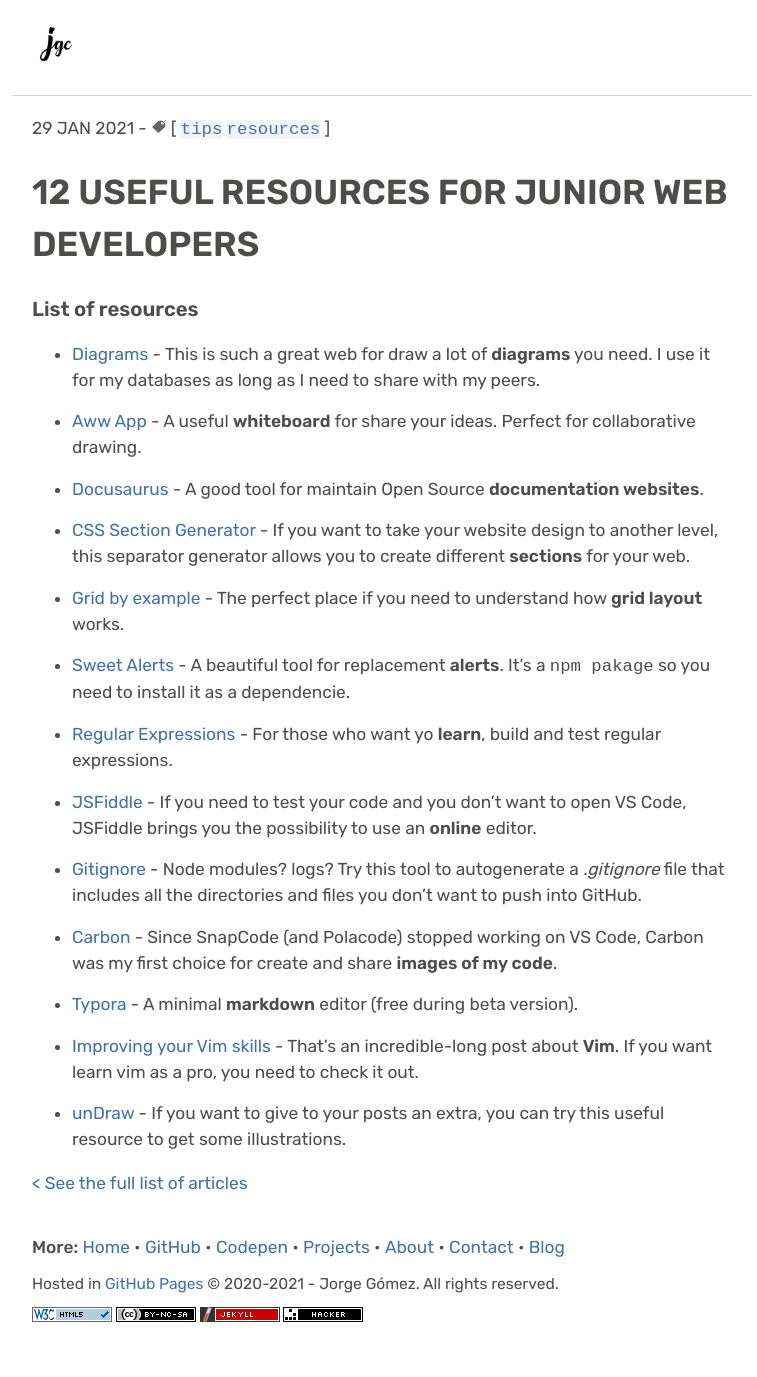
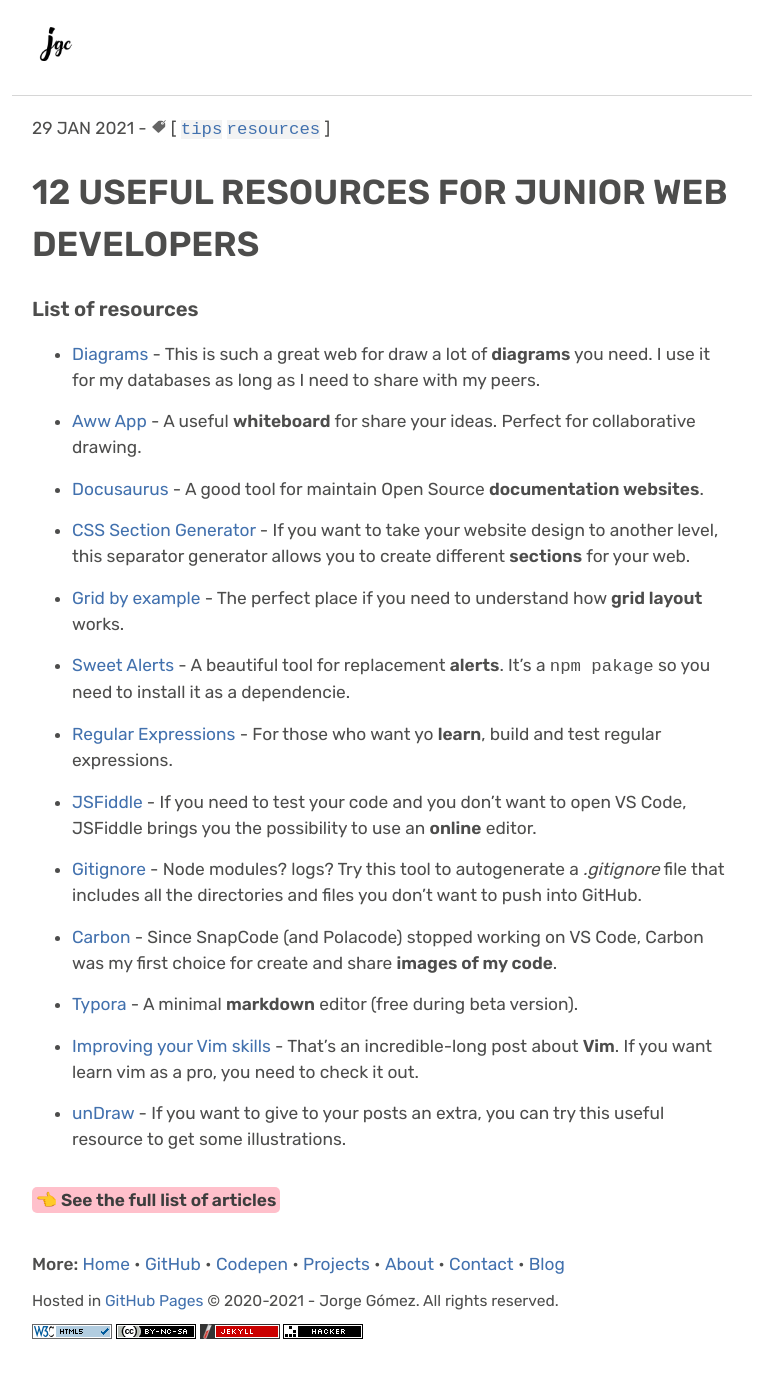
Before and after one commit to jgcarrillo/jekyll-personal-web, a Jekyll site: the page built from _posts/2021-01-29-12-useful-resources-for-junior-web-developers.md, in a window 1280 px wide. Shown: the whole page, without its empty margins (258-1015 px from the left). Built offline with Jekyll 4.4.1, drawn with Linux system fonts in a browser that asks for light colours.

Commit message:
FEAT: adding styles in backlink post

```diff
--- a/_layouts/post.html
+++ b/_layouts/post.html
@@ -13,4 +13,6 @@ layout: default
 
 {{ content }}
 
-<a href="{{ "/blog" | relative_url }}">< See the full list of articles</a>
+<div class="bloglist">
+  <a href="{{ "/blog" | relative_url }}"><mark>👈 See the full list of articles</mark></a>
+</div>
--- a/assets/css/styles.css
+++ b/assets/css/styles.css
@@ -241,6 +241,18 @@ b {
 	line-height: 1.3;
 }
 
+.bloglist {
+	margin-top: 2em;
+}
+
+mark {
+	padding: 0.2em;
+	border-radius: 5px;
+	background-color: pink;
+	color: rgb(61, 61, 61);
+	font-weight: bold;
+}
+
 .entry {
 	line-height: 1.35;
 }
```
